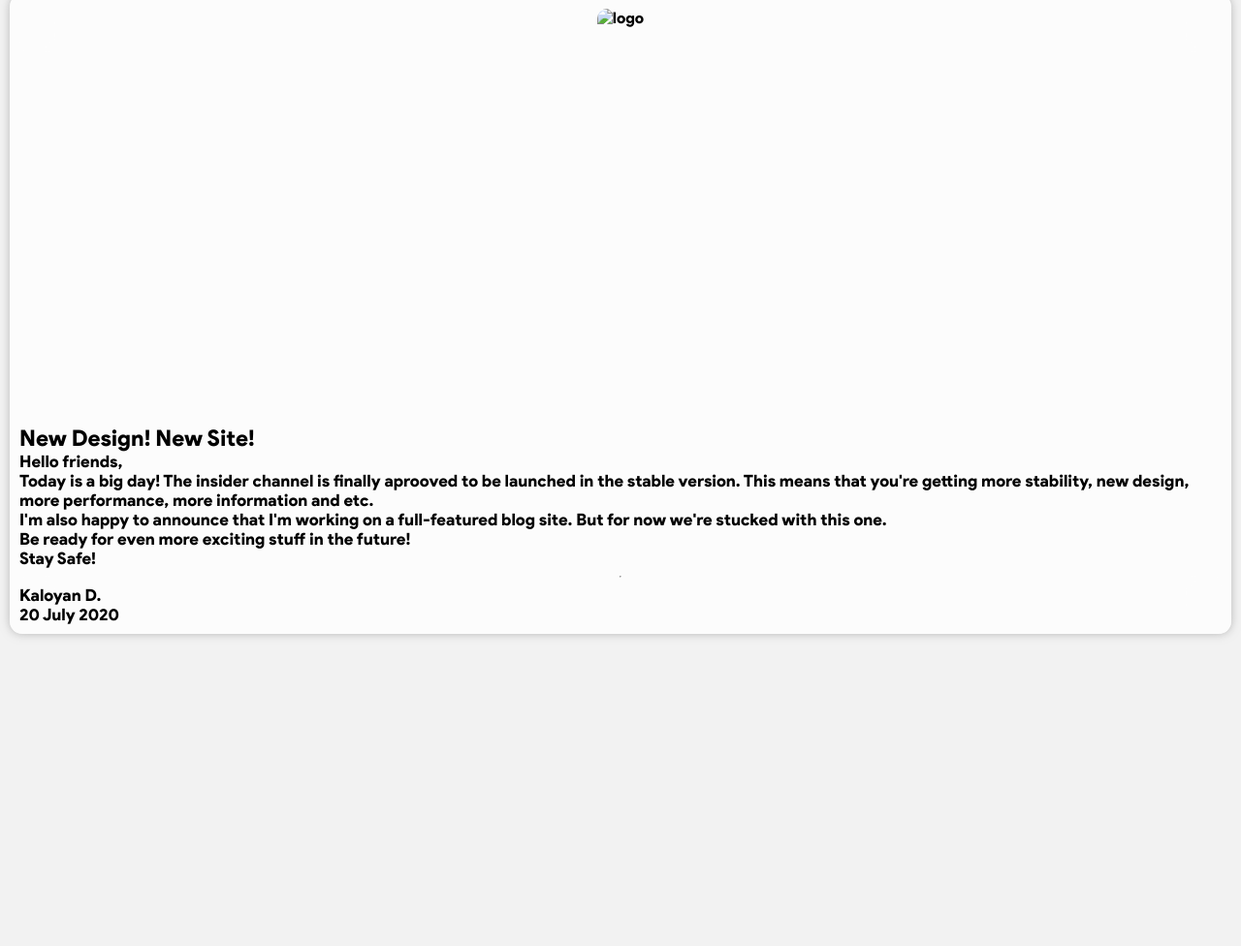
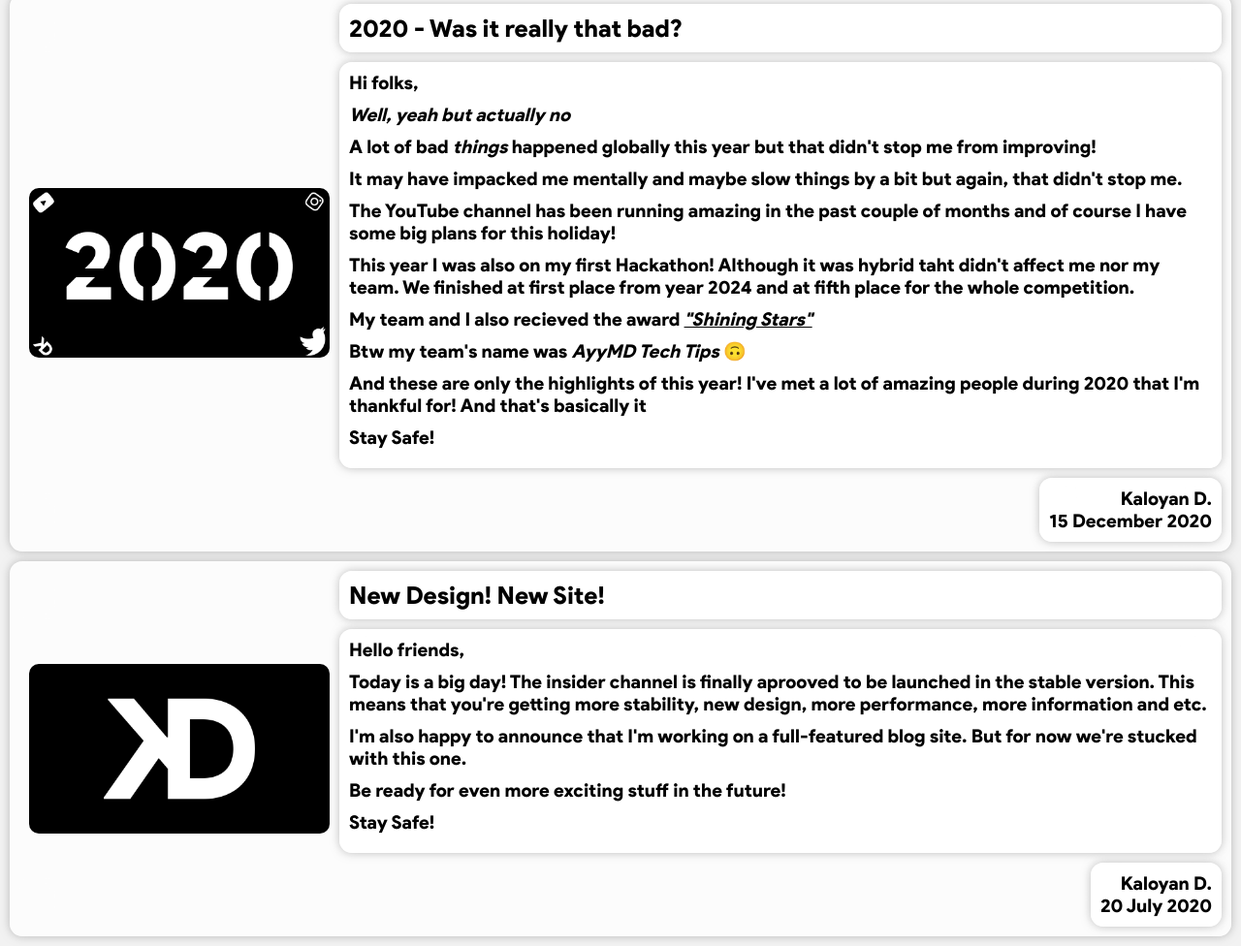
Before and after one commit to KokosTech/Personal-Website, a plain HTML site: page index.html in a window 1280 px wide. Shown: the part 870-1846 px from the top of the page at 97% size. Before the commit the page ends 1524 px from the top, so only its background shows below. Drawn offline with nearby package versions, Linux system fonts and the light colour scheme.

Commit message:
[UPDATE] Blog design

```diff
--- /dev/null
+++ b/css/blog.css
@@ -0,0 +1,65 @@
+#blog{
+    padding-top: 70px;
+    margin-bottom: 10px;
+}
+
+.article_text>p{
+    margin-bottom: 10px;
+}
+
+.article{
+    height: fit-content;
+    margin-top: 10px;
+    display: flex;
+    flex-direction: row;
+}
+
+.article_image{
+    height: 100%;
+    margin: 10px;
+    align-self: center;
+    border-radius: 13px;
+    width: 25%;
+}
+
+.article_content{
+    height: 100%;
+    display: flex;
+    width: 100%;
+    flex-direction: column;
+}
+
+.article_text{
+    margin-bottom: 76px;
+    width: unset;
+}
+
+.article_info{
+    align-self: flex-end;
+    position: absolute;
+    bottom: 0;
+    margin-bottom: 10px;
+    text-align: right;
+}
+
+.article_title{
+    margin-bottom: 10px;
+    font-size: 25px;
+}
+
+.article p{
+    font-size: 19px;
+}
+
+@media screen and (max-width: 800px){
+    .article{
+        flex-direction: column;
+    }
+    .article_image{
+        height: unset;
+        width: 100%;
+    }
+    #blog{
+        margin-bottom: unset;
+    }
+}
--- a/css/main.css
+++ b/css/main.css
@@ -26,35 +26,3 @@
     font-size: 20px;
     padding: 10px;
 }
-
-#blog{
-    height: calc(100vh - 140px);
-    padding-top: 70px;
-}
-
-.article{
-    height: calc(100% - 20px);
-    margin-top: 10px;
-    display: flex;
-    flex-direction: column;
-}
-
-.article img {
-    height: 100%;
-    margin: 5px;
-    align-self: center;
-}
-
-.article p{
-    font-size: 17px;
-}
-
-@media screen and (max-width: 800px){
-    .article{
-        flex-direction: column;
-    }
-    .article img{
-        height: unset;
-        width: 100%;
-    }
-}
--- a/index.html
+++ b/index.html
@@ -10,6 +10,7 @@
     <title>Home | Kaloyan Doychinov</title>
     <link rel="stylesheet"  type="text/css" href="css/global.css?v=2.0">
     <link rel="stylesheet" href="css/main.css?v=2.0">
+    <link rel="stylesheet" href="css/blog.css">
     <link rel="icon" href="img/logo.png">
     <link href="https://unpkg.com/aos@2.3.1/dist/aos.css" rel="stylesheet">
 </head>
@@ -43,22 +44,51 @@
         <div id="blog">
             <h2>Blog</h2>
             <div class="div article" data-aos="fade-up" data-aos-easing="ease" data-aos-delay="150">
-                <img src="img/logo.png" alt="logo">
-                <h3 style="font-size: 23px;">New Design! New Site!</h3>
-                <p>Hello friends,</p>
-                <p>Today is a big day! The insider channel is finally aprooved to be launched in the stable version. This means that you're getting more stability, new design, more performance, more information and etc.</p>
-                <p>I'm also happy to announce that I'm working on a full-featured blog site. But for now we're stucked with this one.</p>
-                <p>Be ready for even more exciting stuff in the future!</p>
-                <p>Stay Safe!</p>
-                <hr>
-                <p id="auth">Kaloyan D.</p>
-                <p id="date">20 July 2020</p>
+                <img class="article_image" src="img/blog/2020_summary.png" alt="logo">
+                <div class="article_content">
+                    <h3 class="article_title div">2020 - Was it really that bad?</h3>
+                    <div class="article_text div">
+                        <p>Hi folks,</p>
+                        <p><i>Well, yeah but actually no</i></p>
+                        <p>A lot of bad <i>things</i> happened globally this year but that didn't stop me from improving!</p>
+                        <p>It may have impacked me mentally and maybe slow things by a bit but again, that didn't stop me.</p>
+                        <p>The YouTube channel has been running amazing in the past couple of months and of course I have some big plans for this holiday!</p>
+                        <p>This year I was also on my first Hackathon! Although it was hybrid taht didn't affect me nor my team. We finished at first place from year 2024 and at fifth place for the whole competition.</p>
+                        <p>My team and I also recieved the award <a style="text-decoration: underline;" href="https://devstyler.io/blog/2020/10/12/prikliuchi-shestoto-izdanie-na-hack-tues/"><i>"Shining Stars"</i></a></p>
+                        <p>Btw my team's name was <b><i>AyyMD Tech Tips</i></b> 🙃</p>
+                        <p>And these are only the highlights of this year! I've met a lot of amazing people during 2020 that I'm thankful for! And that's basically it</p>
+                        <p>Stay Safe!</p>
+                    </div>
+                    <div class="article_info div">
+                        <p class="author">Kaloyan D.</p>
+                        <p class="publish_date">15 December 2020</p>
+                    </div>
+                </div>
             </div>
+            <div class="div article" data-aos="fade-up" data-aos-easing="ease" data-aos-delay="150">
+                <img class="article_image" src="img/blog/kd_article.png" alt="logo">
+                <div class="article_content">
+                    <h3 class="article_title div">New Design! New Site!</h3>
+                    <div class="article_text div">
+                        <p>Hello friends,</p>
+                        <p>Today is a big day! The insider channel is finally aprooved to be launched in the stable version. This means that you're getting more stability, new design, more performance, more information and etc.</p>
+                        <p>I'm also happy to announce that I'm working on a full-featured blog site. But for now we're stucked with this one.</p>
+                        <p>Be ready for even more exciting stuff in the future!</p>
+                        <p>Stay Safe!</p>
+                    </div>
+                    <div class="article_info div">
+                        <p class="author">Kaloyan D.</p>
+                        <p class="publish_date">20 July 2020</p>
+                    </div>
+                </div>
+            </div>
+        </div>
     <script src="js/mobile.js"></script>
     <script src="js/style.js"></script>
     <script src="https://unpkg.com/aos@2.3.1/dist/aos.js"></script>
     <script>
         AOS.init();
+
     </script>
 </body>
 </html>
```
Also changed, not shown: img/blog/2020_summary.png (added), img/blog/kd_article.png (added).
